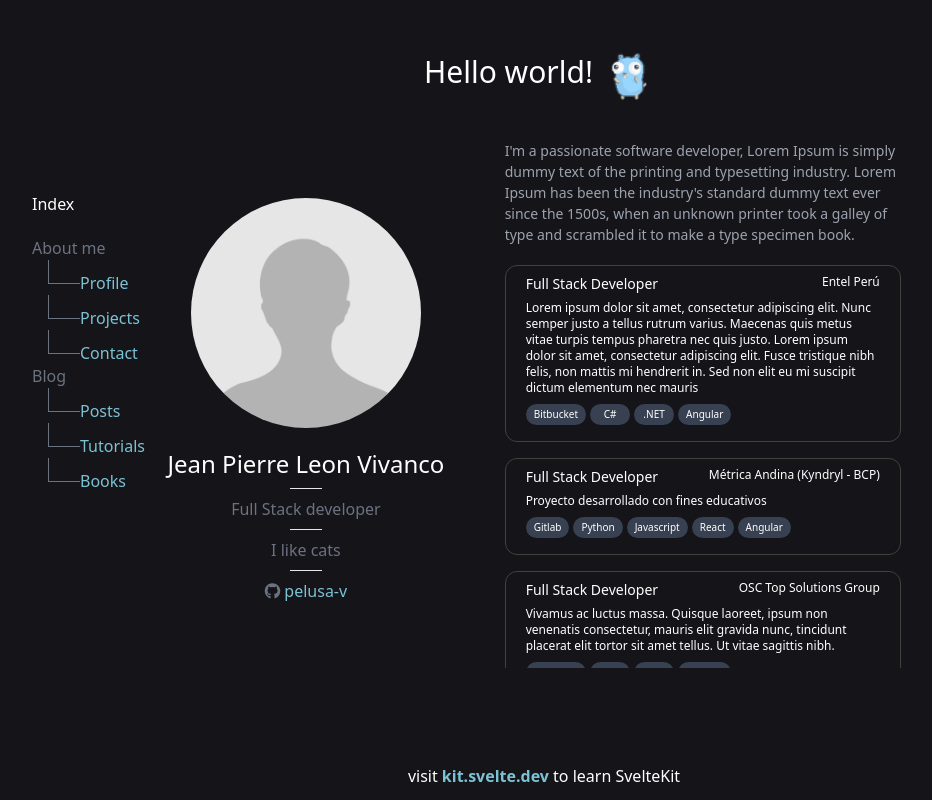
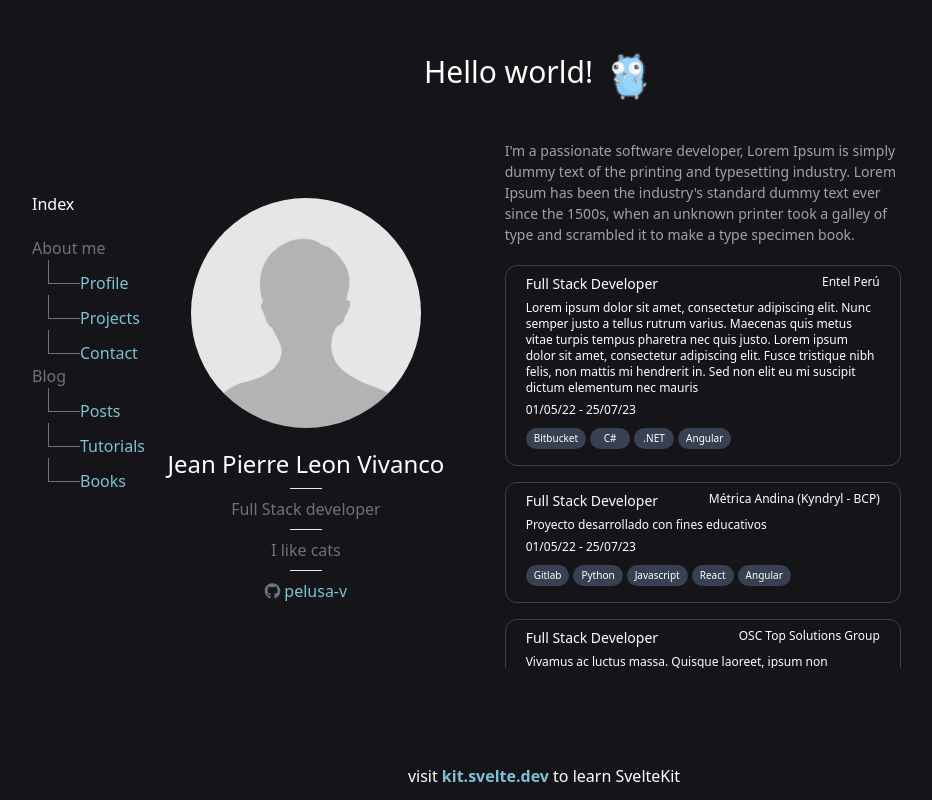
Before and after one commit to pelusa-v/portfolio-jp-ui, a SvelteKit app: page /profile in a window 1280 px wide. Shown: the whole page, without its empty margins (96-1028 px from the left). Built offline with nearby package versions, Linux system fonts and the light colour scheme.

Commit message:
Add experience date

```diff
--- a/src/routes/profile/+page.svelte
+++ b/src/routes/profile/+page.svelte
@@ -40,16 +40,16 @@
             scrambled it to make a type specimen book.</p>
         </div>
         <div>
-          <ExperienceBadge enterprise="Entel Perú" role="Full Stack Developer" tools={tools1} summary={desc1}/>
+          <ExperienceBadge enterprise="Entel Perú" role="Full Stack Developer" tools={tools1} summary={desc1} startDate="01/05/22" endDate="25/07/23"/>
         </div>
         <div>
-          <ExperienceBadge enterprise="Métrica Andina (Kyndryl - BCP)" role="Full Stack Developer" tools={tools2} summary={desc2}/>
+          <ExperienceBadge enterprise="Métrica Andina (Kyndryl - BCP)" role="Full Stack Developer" tools={tools2} summary={desc2} startDate="01/05/22" endDate="25/07/23"/>
         </div>
         <div>
-          <ExperienceBadge enterprise="OSC Top Solutions Group" role="Full Stack Developer" tools={tools1} summary={desc3}/>
+          <ExperienceBadge enterprise="OSC Top Solutions Group" role="Full Stack Developer" tools={tools1} summary={desc3} startDate="01/05/22" endDate="25/07/23"/>
         </div>
         <div>
-          <ExperienceBadge enterprise="EGO Telecom services" role="Backend Developer" tools={tools1} summary={desc4}/>
+          <ExperienceBadge enterprise="EGO Telecom services" role="Backend Developer" tools={tools1} summary={desc4} startDate="01/05/22" endDate="25/07/23"/>
         </div>
       </div>
     </div>
--- a/src/routes/profile/ExperienceBadge.svelte
+++ b/src/routes/profile/ExperienceBadge.svelte
@@ -2,8 +2,8 @@
     export let enterprise : string;
     export let role : string;
     export let tools : string[];
-    // export let startDate: string;
-    // export let endDate: string;
+    export let startDate: string;
+    export let endDate: string;
     export let summary: string;
     import Tag from '../Tag.svelte';
 </script>
@@ -16,6 +16,7 @@
     <div class="mt-1.5">
         <p class="text-xs font-light text-left break-words">{summary}</p>
     </div>
+    <div><span class="font-extralight text-xs text-right">{startDate} - {endDate}</span></div>
     <div>
         {#each tools as tool }
             <span class="me-1"><Tag name={tool}></Tag></span>
```
